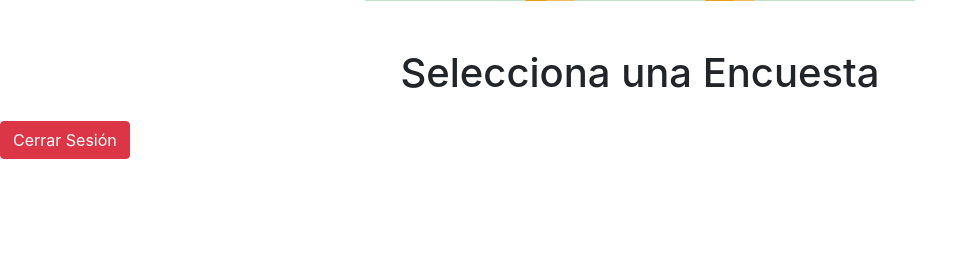
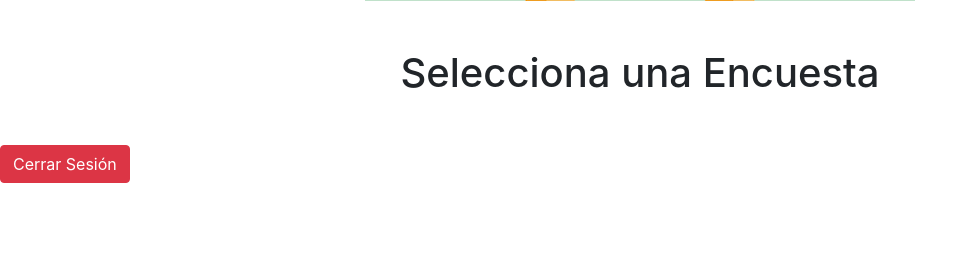
Before and after one commit to Juan-Pablo-Flores/surveys, a PHP site: page / in a window 1280 px wide. Shown: the part 356-635 px from the top of the page, without its empty margins (0-978 px from the left). Run offline with PHP 8.4, Linux system fonts and the light colour scheme; the visitor is signed in with stand-in values (Sample User, id 1); data that the repository does not hold is empty.

Commit message:
Minor fixes to index.php

```diff
--- a/index.php
+++ b/index.php
@@ -73,8 +73,10 @@
 	<footer>
 		<?php  if (isset($_SESSION['username'])) : ?>
 			<div class="row">
-				<div class="col">
-					<button href="index.php?logout='1'" class="btn btn-danger btn-large text-center">Cerrar Sesión</a>
+				<div class="col my-4">
+					<form action="index.php?logout='1'">
+						<input type="submit" value="Cerrar Sesión" class="btn btn-danger btn-large m-auto"/>
+					</form>
 				</div>
 			</div>
 		<?php endif ?>
```
